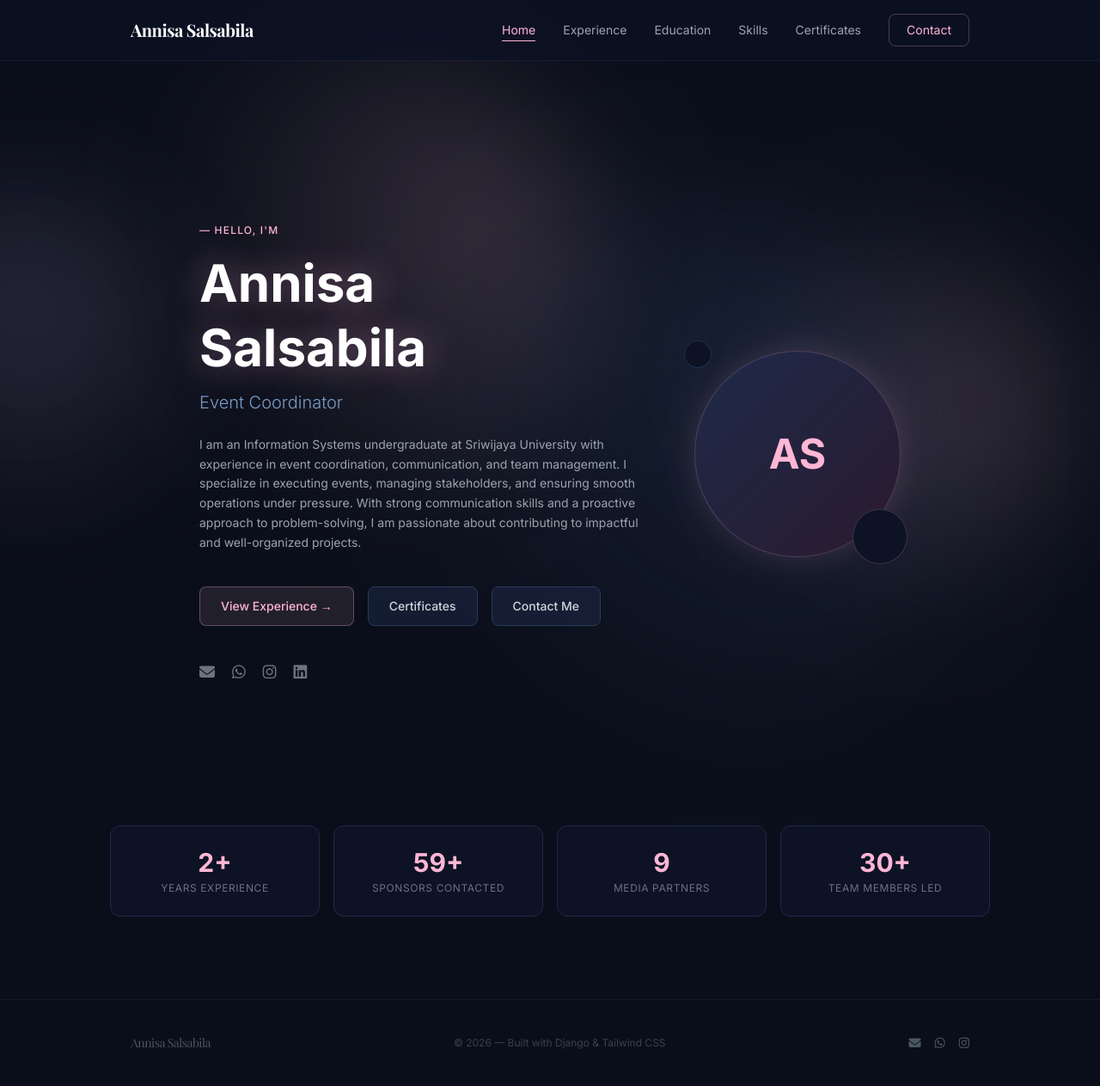
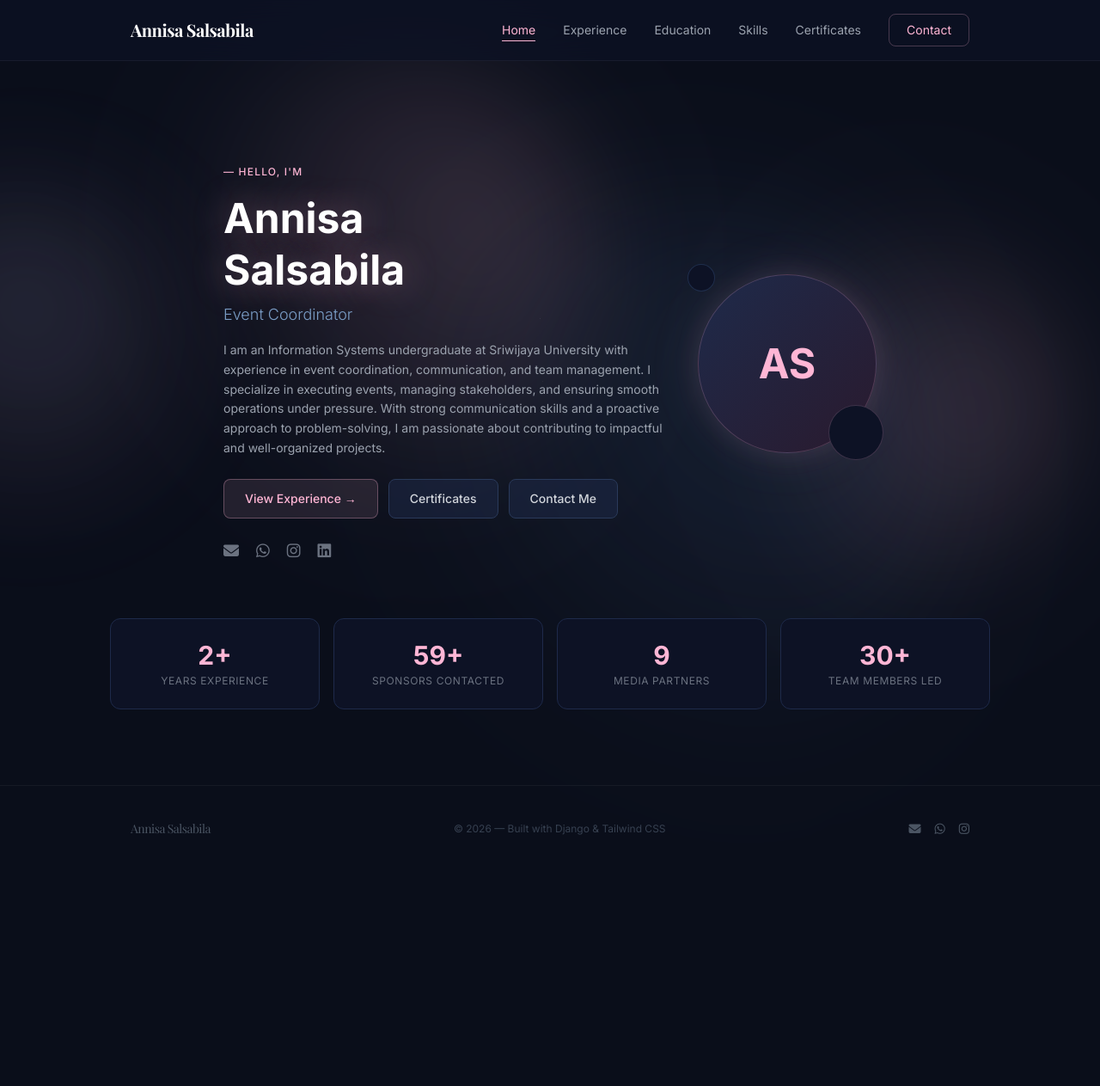
Before and after one commit to matchabobeli/portfolio-project, a Django app: page / in a window 1280 px wide. Shown: the whole page at 86% size. After the commit the page ends 971 px from the top, so only its background shows below. Run offline with Django 5.2, Linux system fonts and the light colour scheme; some libraries are stand-ins or nearby versions.

Commit message:
Reduce hero spacing for compact layout

```diff
--- a/templates/home.html
+++ b/templates/home.html
@@ -12,19 +12,19 @@
 </main>
 
 <!-- Hero -->
-<section class="min-h-screen flex items-center justify-center px-6 relative">
-    <div class="max-w-5xl mx-auto flex flex-col md:flex-row items-center gap-16">
+<section class="flex items-center justify-center px-6 pt-16 pb-10 relative">
+    <div class="max-w-5xl mx-auto flex flex-col md:flex-row items-center gap-10">
         <div class="flex-1 fade-in">
             <p class="text-[#ffb6d5] text-xs font-medium tracking-widest uppercase mb-4">— Hello, I'm</p>
-            <h1 class="text-6xl font-bold mb-3 text-white glow-pink leading-tight">Annisa<br>Salsabila</h1>
-            <h2 class="text-xl text-[#7a9cc5] mb-6 font-light" id="typed-title"></h2>
-            <p class="text-gray-400 leading-relaxed mb-10 max-w-lg text-sm">
+            <h1 class="text-5xl font-bold mb-2 text-white glow-pink leading-tight">Annisa<br>Salsabila</h1>
+            <h2 class="text-lg text-[#7a9cc5] mb-4 font-light" id="typed-title"></h2>
+            <p class="text-gray-400 leading-relaxed mb-6 max-w-lg text-sm">
                 I am an Information Systems undergraduate at Sriwijaya University with experience in event coordination,
                 communication, and team management. I specialize in executing events, managing stakeholders, and
                 ensuring smooth operations under pressure. With strong communication skills and a proactive approach to
                 problem-solving, I am passionate about contributing to impactful and well-organized projects.
             </p>
-            <div class="flex flex-wrap gap-4 mb-10">
+            <div class="flex flex-wrap gap-3 mb-6">
                 <a href="/experience/"
                     class="bg-[#ffb6d5]/10 hover:bg-[#ffb6d5]/20 border border-[#ffb6d5]/30 hover:border-[#ffb6d5]/60 text-[#ffb6d5] px-6 py-3 rounded-lg transition font-medium text-sm">
                     View Experience →
@@ -50,7 +50,7 @@
             </div>
         </div>
         <div class="relative fade-in" style="transition-delay: 0.2s">
-            <div class="w-60 h-60 rounded-full border border-[#ffb6d5]/20 glow-border overflow-hidden bg-gradient-to-br from-[#1e2a4a] to-[#2a1a2e] flex items-center justify-center text-5xl font-bold text-[#ffb6d5]"
+            <div class="w-52 h-52 rounded-full border border-[#ffb6d5]/20 glow-border overflow-hidden bg-gradient-to-br from-[#1e2a4a] to-[#2a1a2e] flex items-center justify-center text-5xl font-bold text-[#ffb6d5]"
                 id="hero-photo">
                 AS
             </div>
@@ -63,7 +63,7 @@
 </section>
 
 <!-- Quick Stats -->
-<section class="py-8 px-6">
+<section class="py-6 px-6">
     <div class="max-w-5xl mx-auto grid grid-cols-2 md:grid-cols-4 gap-4">
         <div class="bg-[#0d1225] border border-[#1e2a4a] rounded-xl p-6 text-center card-hover fade-in">
             <div class="text-3xl font-bold text-[#ffb6d5] mb-1">2+</div>
```
